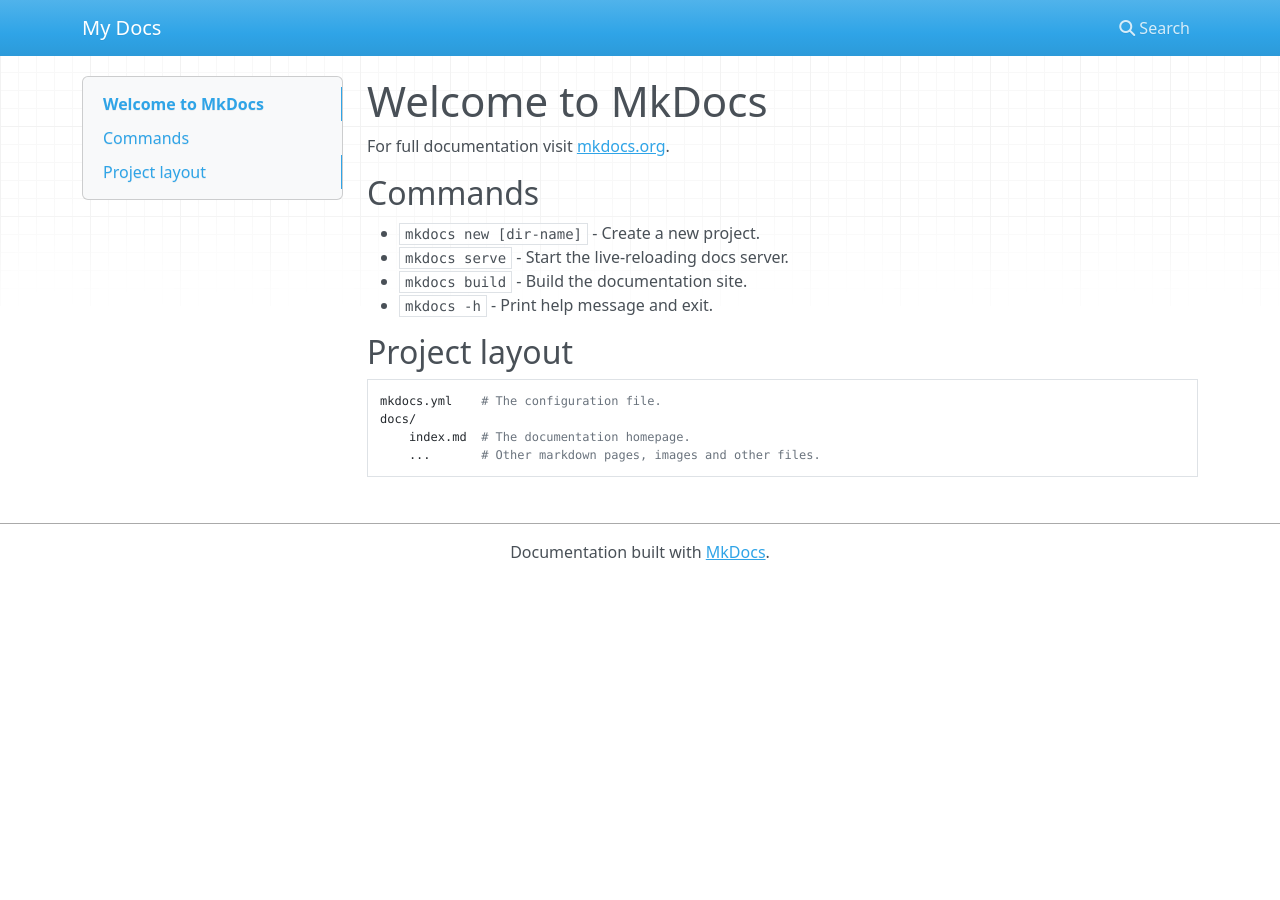
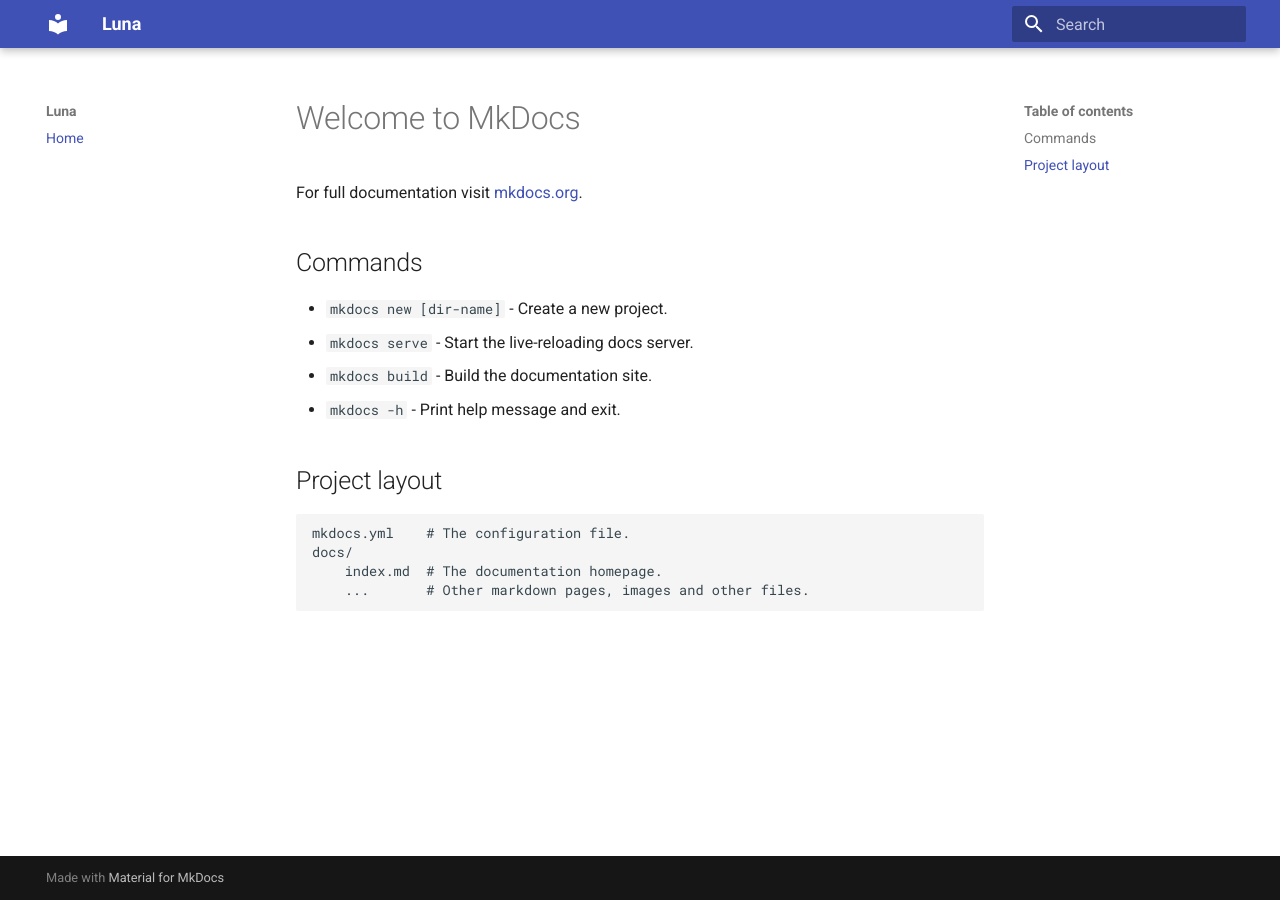
Before and after one commit to SanjeetBalamurugan/Luna, an MkDocs documentation site: the page built from docs/index.md, in a window 1280 px wide. Built offline with MkDocs 1.6.1 and Material for MkDocs 9.7.7, drawn with Linux system fonts in a browser that asks for light colours; nearby versions of some CDN libraries.

Commit message:
Update mkdocs.yml

```diff
--- a/mkdocs.yml
+++ b/mkdocs.yml
@@ -1 +1,6 @@
-site_name: My Docs
+site_name: Luna
+#site_url: https://<username>.github.io/<repo-name>/
+theme:
+  name: material
+nav:
+  - Home: index.md
```
